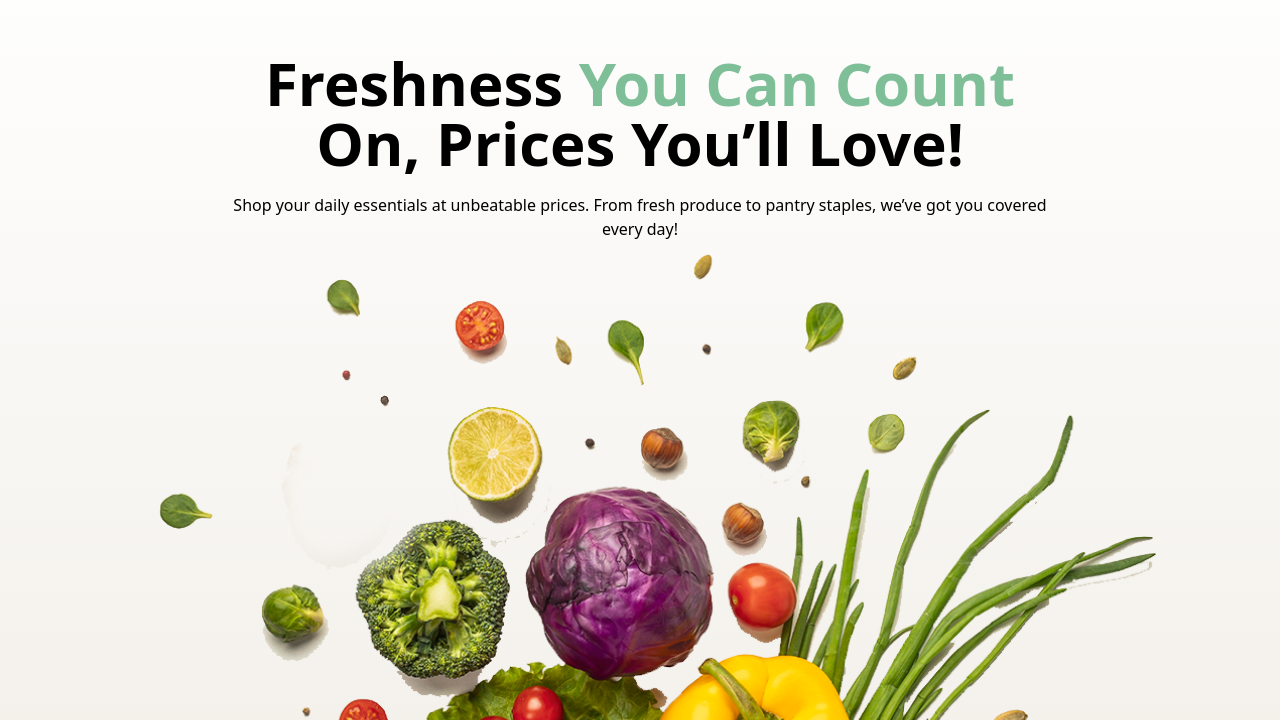
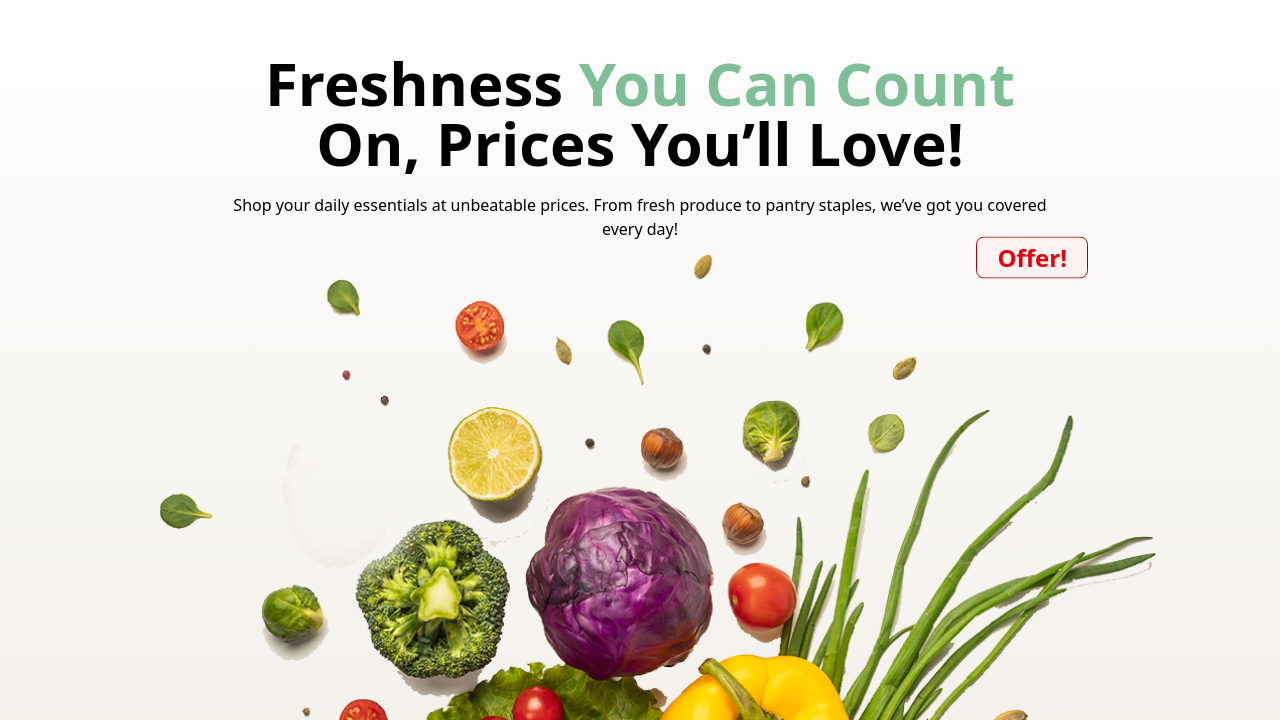
Before and after one commit to garodiaa/PH_A3, a plain HTML site: page index.html in a window 1280 px wide. Shown: the part 80-800 px from the top of the page. Drawn offline with nearby package versions, Linux system fonts and the light colour scheme.

Commit message:
button anime

```diff
--- a/index.html
+++ b/index.html
@@ -48,10 +48,12 @@
         <!-- hero -->
         <section class="container mx-auto">
             <!-- text -->
-            <div class="text-center p-10 pb-0 lg:max-w-4xl mx-auto">
+            <div class="relative text-center p-10 pb-0 lg:max-w-4xl mx-auto">
 
                 <h1 class="text-4xl sm:text-6xl font-bold">Freshness <span class="text-green-700 animate-pulse">You Can
                     Count</span> On, Prices You’ll Love!</h1>
+
+                <h1 class="cursor-pointer absolute -bottom-12 right-0 text-center text-lg sm:text-2xl font-bold text-red-600 animate-bounce border-1 border-red-800 rounded-lg px-2 sm:px-5 py-1 bg-red-50">Offer!</h1>
 
                 <p class="mt-5 line">Shop your daily essentials at unbeatable prices. From fresh produce to pantry staples, we’ve got you covered every day!</p>
             </div>
```
